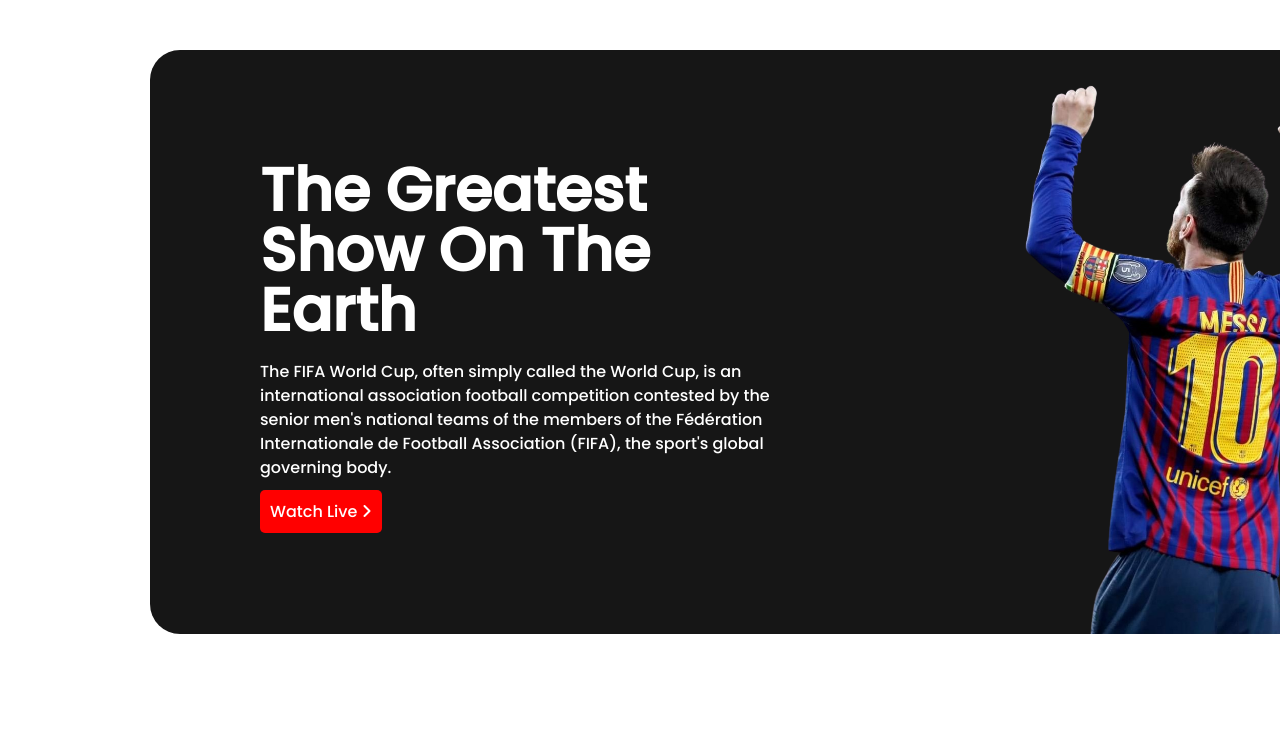
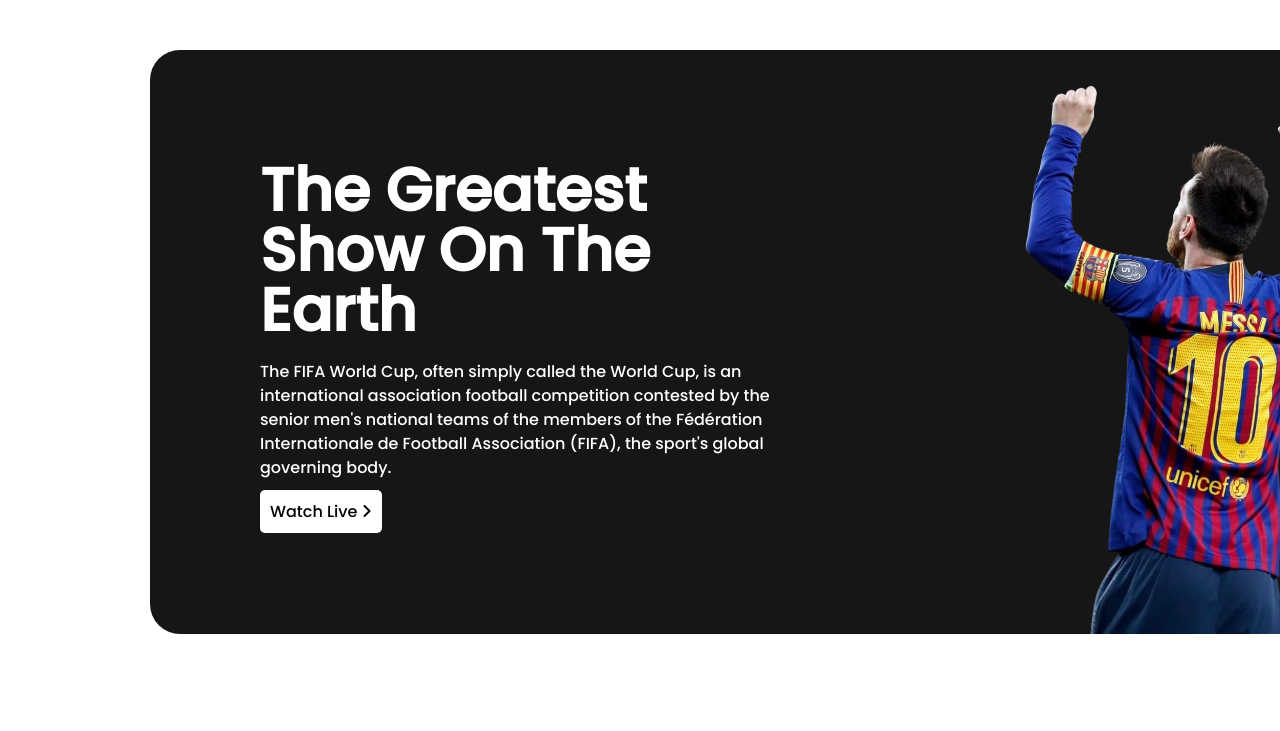
Before and after one commit to Tabrid/world-cup, a plain HTML site: page index.html in a window 1280 px wide. In both pictures the pointer is over the link "Watch Live". Shown: the top 731 px of the page. Drawn offline with Linux system fonts and the light colour scheme.

Commit message:
Update style.css

```diff
--- a/style.css
+++ b/style.css
@@ -34,6 +34,11 @@
   background-color: red;
 
 }
+.button:hover{
+  color: black;
+  background-color: white ;
+
+  }
 .main h1{
   font-size: 60px;
   margin-bottom: 20px;
```
